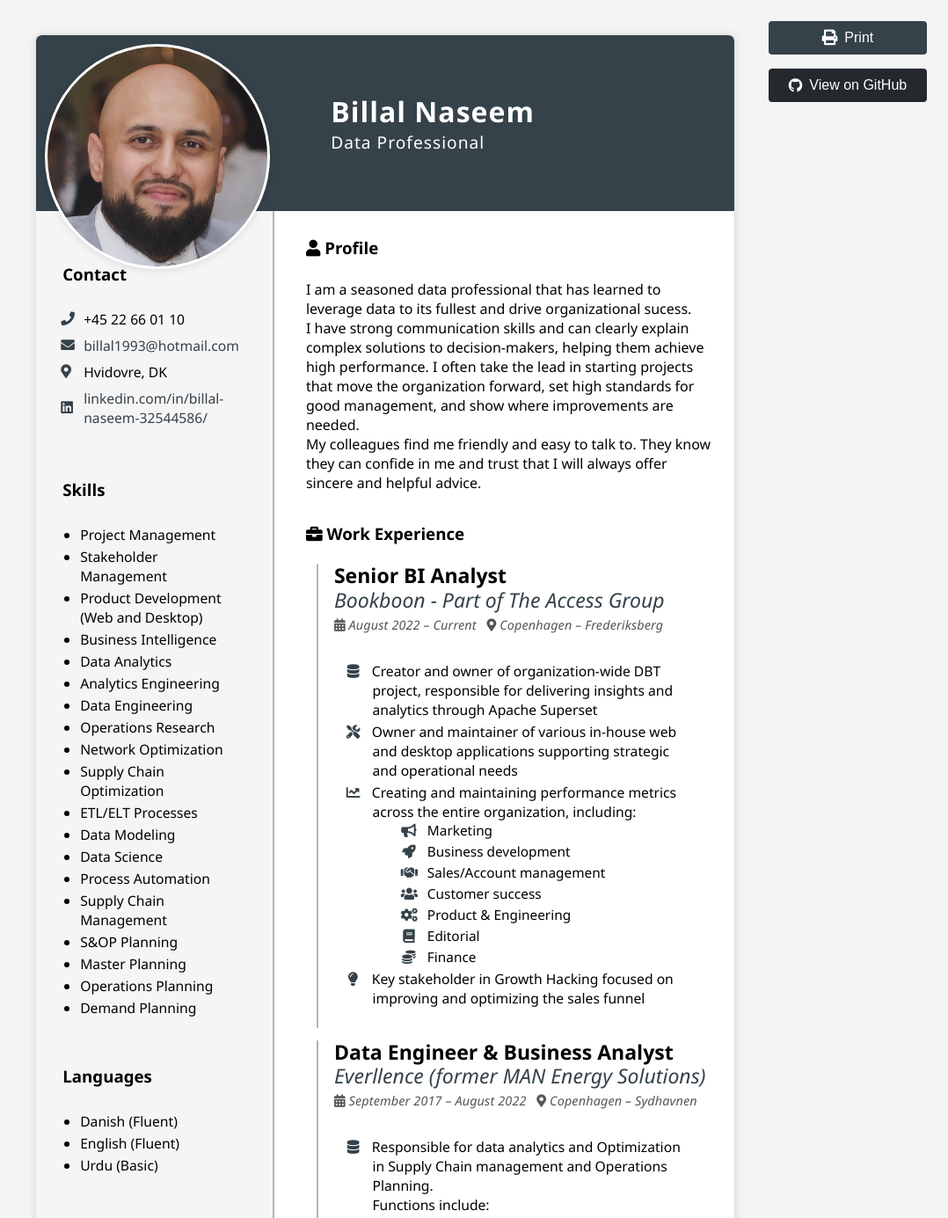
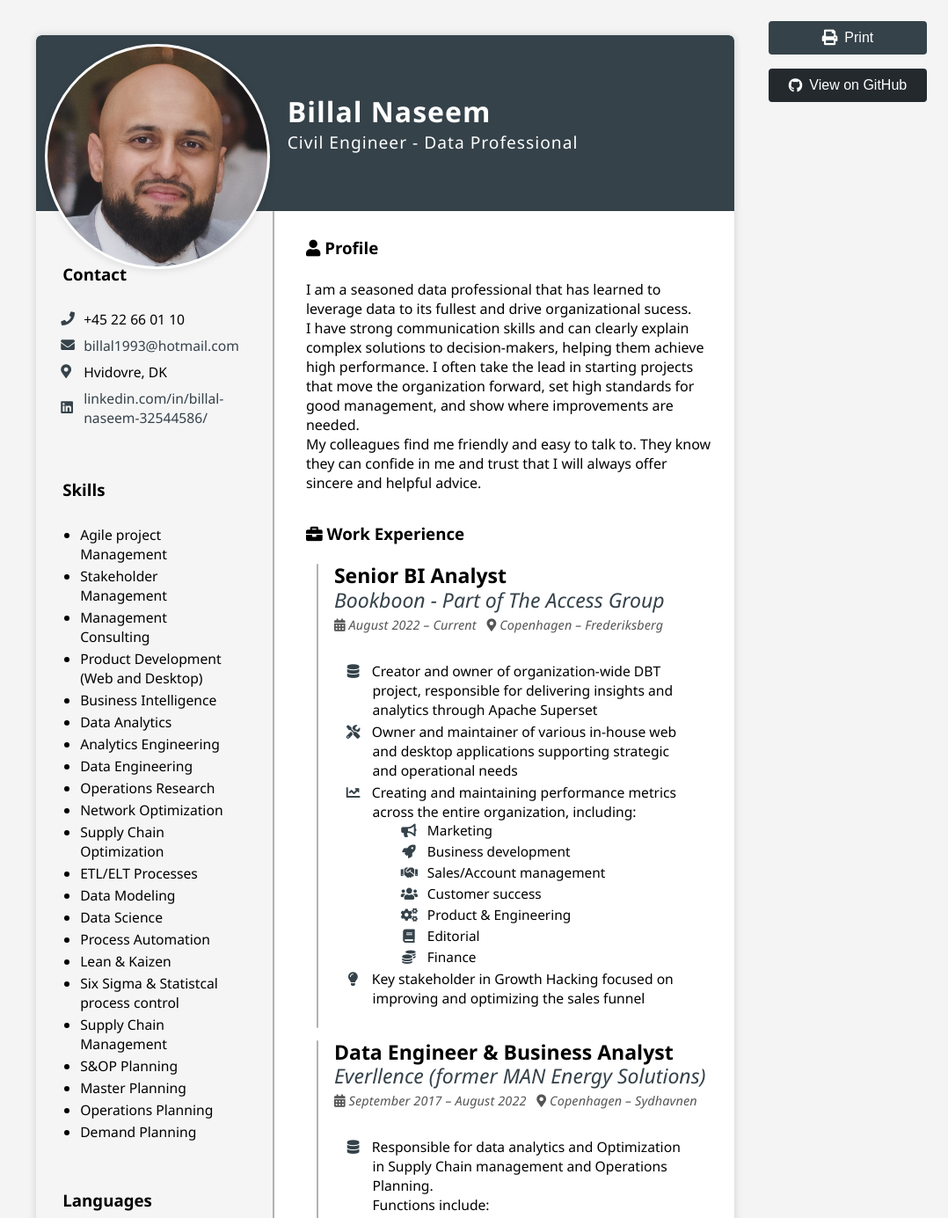
Before and after one commit to Billalarla/BillalNaseemCVpython, a Flask app: page / in a window 1280 px wide. Shown: the top 1385 px of the page at 88% size, without its empty margins (202-1280 px from the left). Run offline with Flask 2, Linux system fonts and the light colour scheme.

Commit message:
additional points added to skills , minor ammendments

```diff
--- a/flask-cv-app/app/templates/index.html
+++ b/flask-cv-app/app/templates/index.html
@@ -22,7 +22,7 @@
         <div class="cv-banner">
             <div class="banner-text">
                 <h1>Billal Naseem</h1>
-                <h2>Data Professional</h2>
+                <h2>Civil Engineer - Data Professional</h2>
             </div>
         </div>
         <div class="cv-columns">
@@ -44,8 +44,9 @@
                 <div class="cv-section">
                     <h3>Skills</h3>
                     <ul class="cv-list">
-                        <li>Project Management</li>
+                        <li>Agile project Management</li>
                         <li>Stakeholder Management</li>
+                        <li>Management Consulting</li>
                         <li>Product Development (Web and Desktop)</li>
                         <li>Business Intelligence</li>
                         <li>Data Analytics</li>
@@ -58,6 +59,8 @@
                         <li>Data Modeling</li>
                         <li>Data Science</li>
                         <li>Process Automation</li>
+                        <li>Lean & Kaizen</li>
+                        <li>Six Sigma & Statistcal process control</li>
                         <li>Supply Chain Management</li>
                         <li>S&amp;OP Planning</li>
                         <li>Master Planning</li>
```
